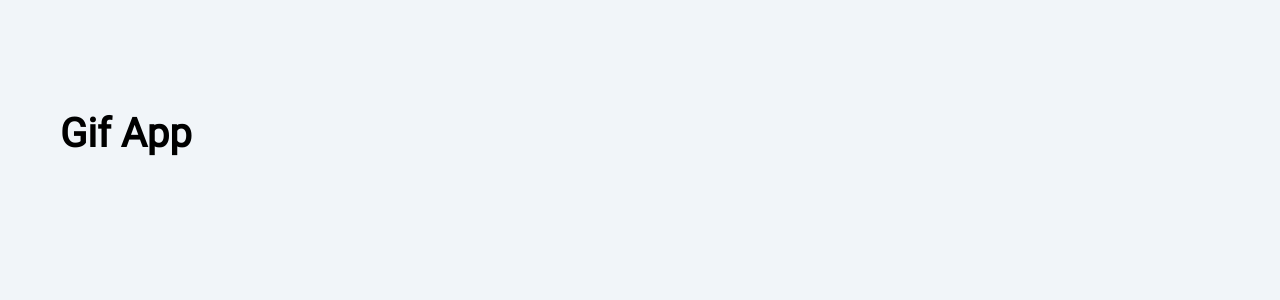
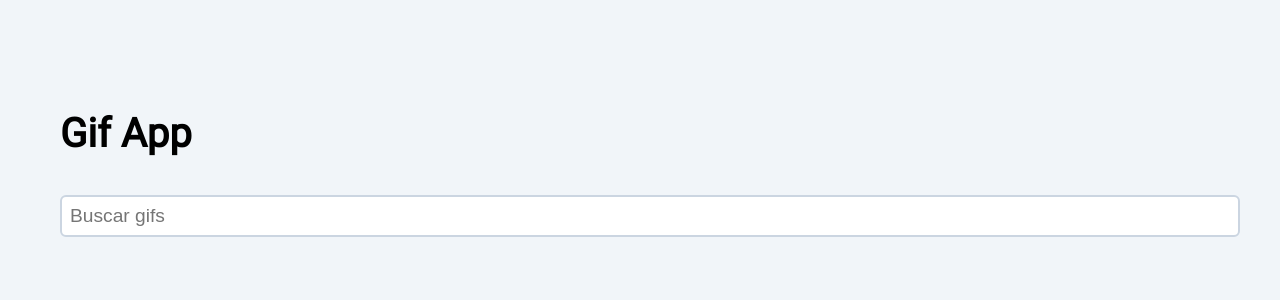
Before and after one commit to daniel-pompa/react-gifs-app, a React (Vite) app: page / in a window 1280 px wide. Shown: the top 300 px of the page. Built offline with nearby package versions, Linux system fonts and the light colour scheme.

Commit message:
Create AddCategory component

```diff
--- a/src/App.jsx
+++ b/src/App.jsx
@@ -1,11 +1,36 @@
+import { useState } from 'react';
+import AddCategory from './components/AddCategory';
+
 function App() {
+  /* Create categories state.
+  It starts as an empty array and will be filled with what the user types in the form. */
+  const [categories, setCategories] = useState([]);
+
+  const handleAddCategory = newCategory => {
+    // Validate that categories are not repeated
+    const categoryExists = categories.find(element => {
+      return element.toLowerCase() === newCategory.toLowerCase();
+    });
+
+    if (categoryExists) return;
+
+    // Update the state of categories with the new category
+    setCategories([newCategory, ...categories]);
+  };
+
   return (
     <>
       <h1>Gif App</h1>
 
       {/* Form */}
+      <AddCategory onNewCategory={e => handleAddCategory(e)} />
 
       {/* Gifs List */}
+      <ol>
+        {categories.map(category => (
+          <li key={category}>{category}</li>
+        ))}
+      </ol>
     </>
   );
 }
--- /dev/null
+++ b/src/components/AddCategory.jsx
@@ -0,0 +1,38 @@
+import { useState } from 'react';
+import PropTypes from 'prop-types';
+
+const AddCategory = ({ onNewCategory }) => {
+  const [inputValue, setInputValue] = useState('');
+
+  // Function to capture the value of what the user types in the form.
+  const handleInputChange = e => {
+    setInputValue(e.target.value);
+  };
+
+  /* Function that executes when the user submits the form.
+  Update the main state in App.jsx by adding the category */
+  const handleSubmit = e => {
+    e.preventDefault();
+    const newInputValue = inputValue.trim();
+    if (newInputValue.length <= 1) return;
+    onNewCategory(newInputValue); // Emit event to the parent component App.jsx
+    setInputValue('');
+  };
+
+  return (
+    <form onSubmit={handleSubmit}>
+      <input
+        type='text'
+        placeholder='Buscar gifs'
+        value={inputValue}
+        onChange={handleInputChange}
+      />
+    </form>
+  );
+};
+
+AddCategory.propTypes = {
+  onNewCategory: PropTypes.func,
+};
+
+export default AddCategory;
```
